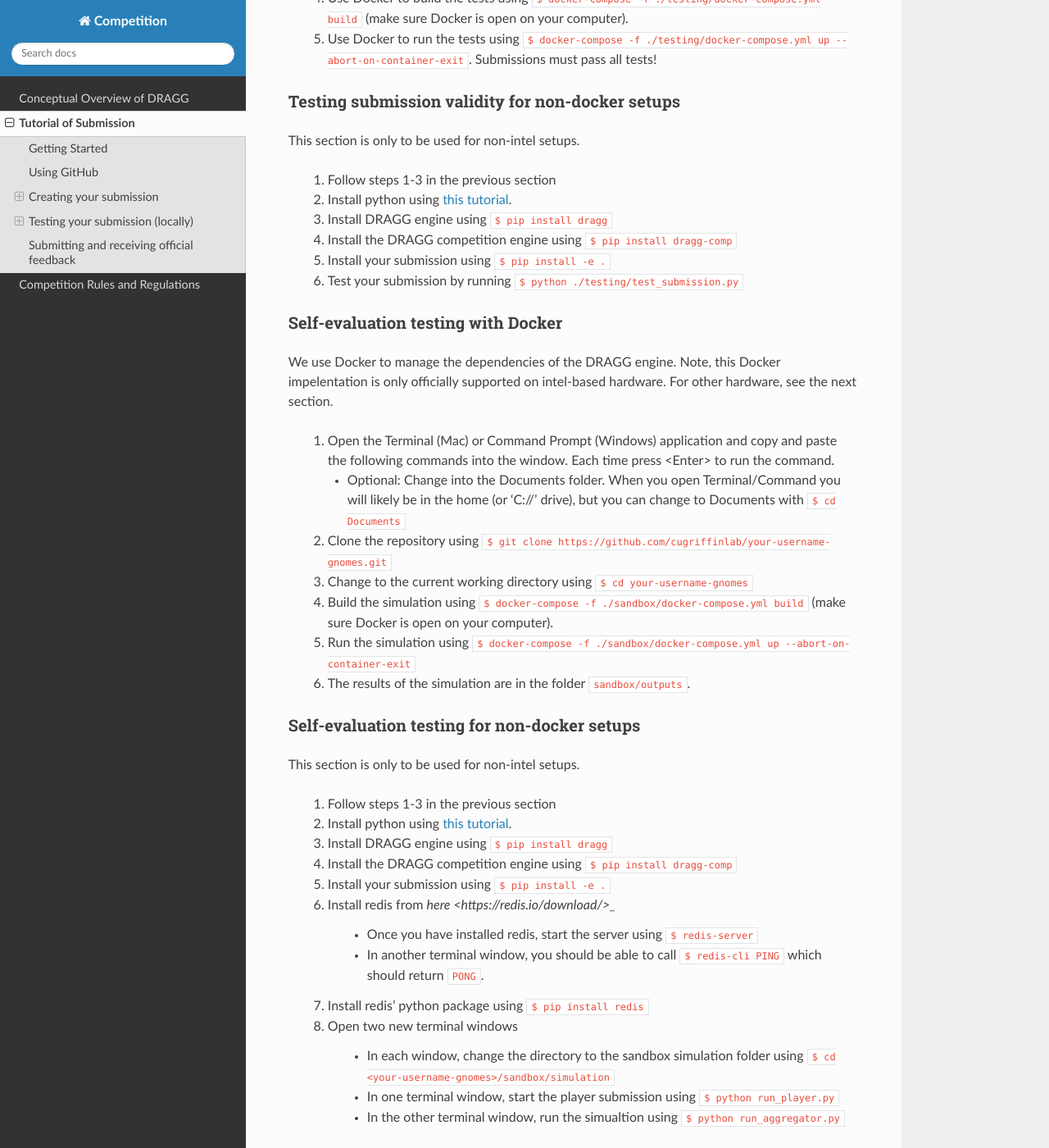
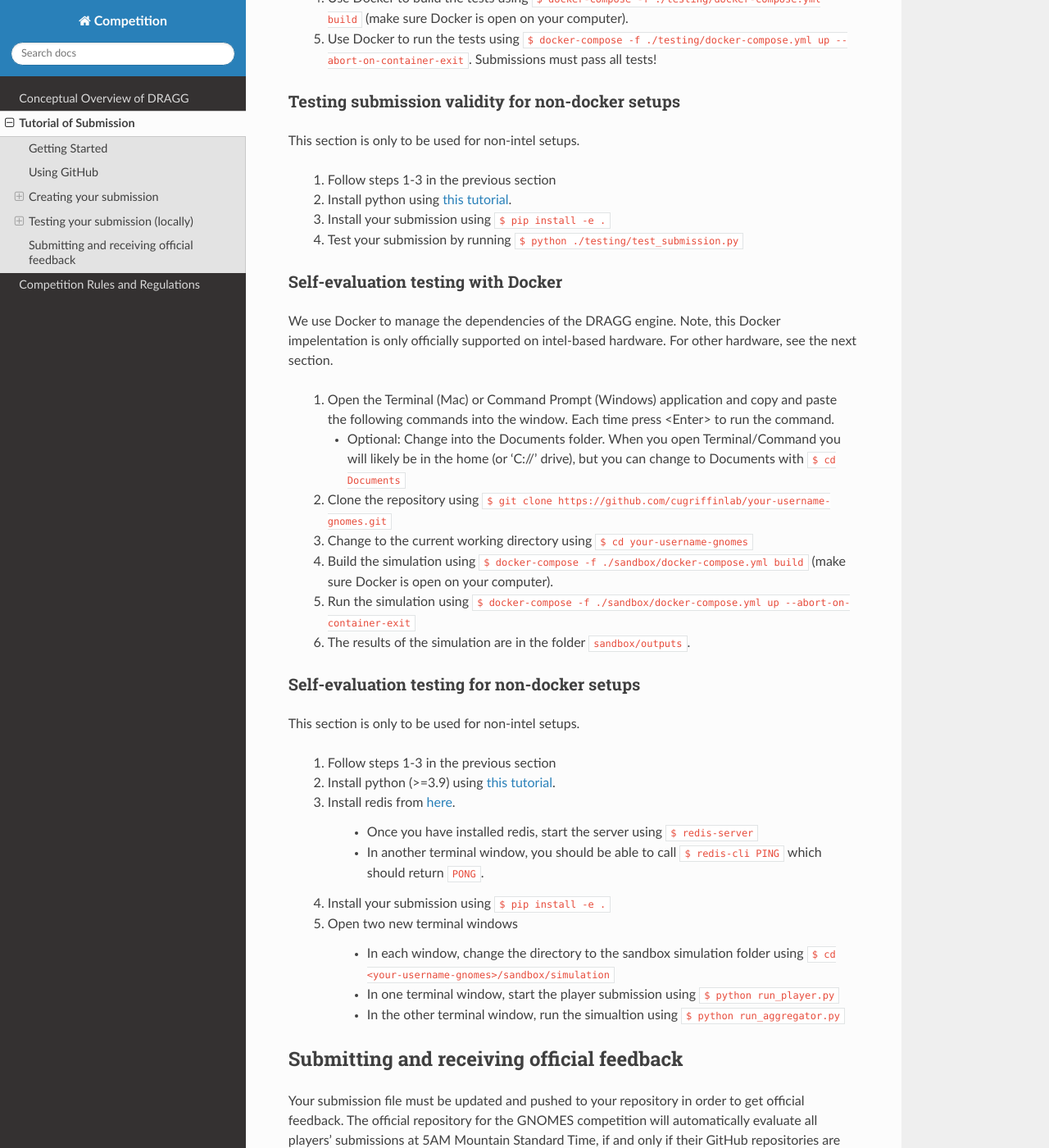
Before and after one commit to CUgriffinlab/gnomes-submission, a Sphinx documentation site: the page built from docs/source/tutorial.rst, in a window 1280 px wide and 1400 px high, scrolled down 3452 px. Shown: the whole window at 82% size. Built offline with Sphinx 7.4.7 and the Read the Docs theme 2.0.0, drawn with Linux system fonts in a browser that asks for light colours.

Commit message:
Tutorial uses only setup.py

```diff
--- a/docs/source/tutorial.rst
+++ b/docs/source/tutorial.rst
@@ -109,10 +109,6 @@ This section is only to be used for non-intel setups.
 
 	#. Install python using `this tutorial <https://docs.python.org/3/using/mac.html>`_.
 
-	#. Install DRAGG engine using ``$ pip install dragg``
-
-	#. Install the DRAGG competition engine using ``$ pip install dragg-comp``
-
 	#. Install your submission using ``$ pip install -e .``
 
 	#. Test your submission by running ``$ python ./testing/test_submission.py``
@@ -139,21 +135,15 @@ This section is only to be used for non-intel setups.
 
 	#. Follow steps 1-3 in the previous section
 
-	#. Install python using `this tutorial <https://docs.python.org/3/using/mac.html>`_.
+	#. Install python (>=3.9) using `this tutorial <https://docs.python.org/3/using/mac.html>`_.
 
-	#. Install DRAGG engine using ``$ pip install dragg``
-
-	#. Install the DRAGG competition engine using ``$ pip install dragg-comp``
-
-	#. Install your submission using ``$ pip install -e .``
-
-	#. Install redis from `here <https://redis.io/download/>_`
+	#. Install redis from `here <https://redis.io/download/>`_.
 
 		* Once you have installed redis, start the server using ``$ redis-server``
 
 		* In another terminal window, you should be able to call ``$ redis-cli PING`` which should return ``PONG``.
 
-	#. Install redis' python package using ``$ pip install redis``
+	#. Install your submission using ``$ pip install -e .``
 
 	#. Open two new terminal windows
 
```
